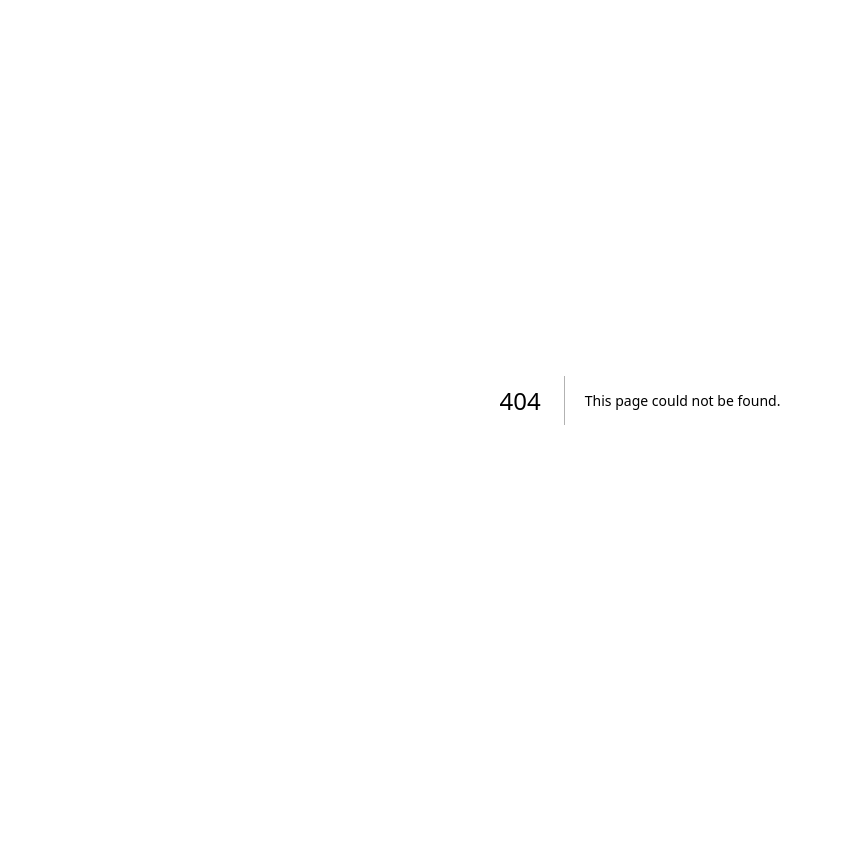
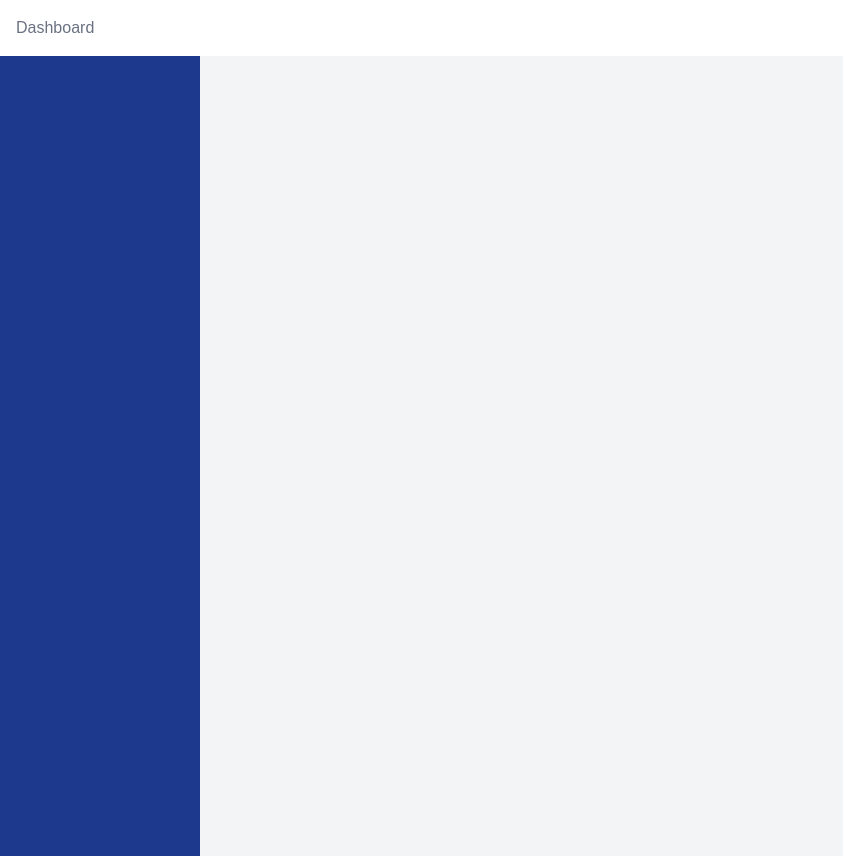
Before and after one commit to bonniehou-unimelb/IT-Project-group-10, a Next.js app: page /dashboard in a window 1280 px wide. Before the commit this address had no page. Shown: the whole page, without its empty margins (0-843 px from the left). Before the commit the page ends 800 px from the top, so only its background shows below. Built offline with nearby package versions, Linux system fonts and the light colour scheme.

Commit message:
started working on dashboard layout

```diff
--- /dev/null
+++ b/src/app/dashboard/page.tsx
@@ -0,0 +1,13 @@
+export default function Dashboard() {
+    return (
+        <div className="min-h-screen bg-gray-100">
+            <div className="min-h-13 bg-white p-4 box-border">
+                <h1 className="text-gray-500"> Dashboard </h1>
+            </div>
+            <div className="min-h-screen max-w-50 bg-blue-900">
+
+            </div>
+
+        </div>
+    );
+}
```
